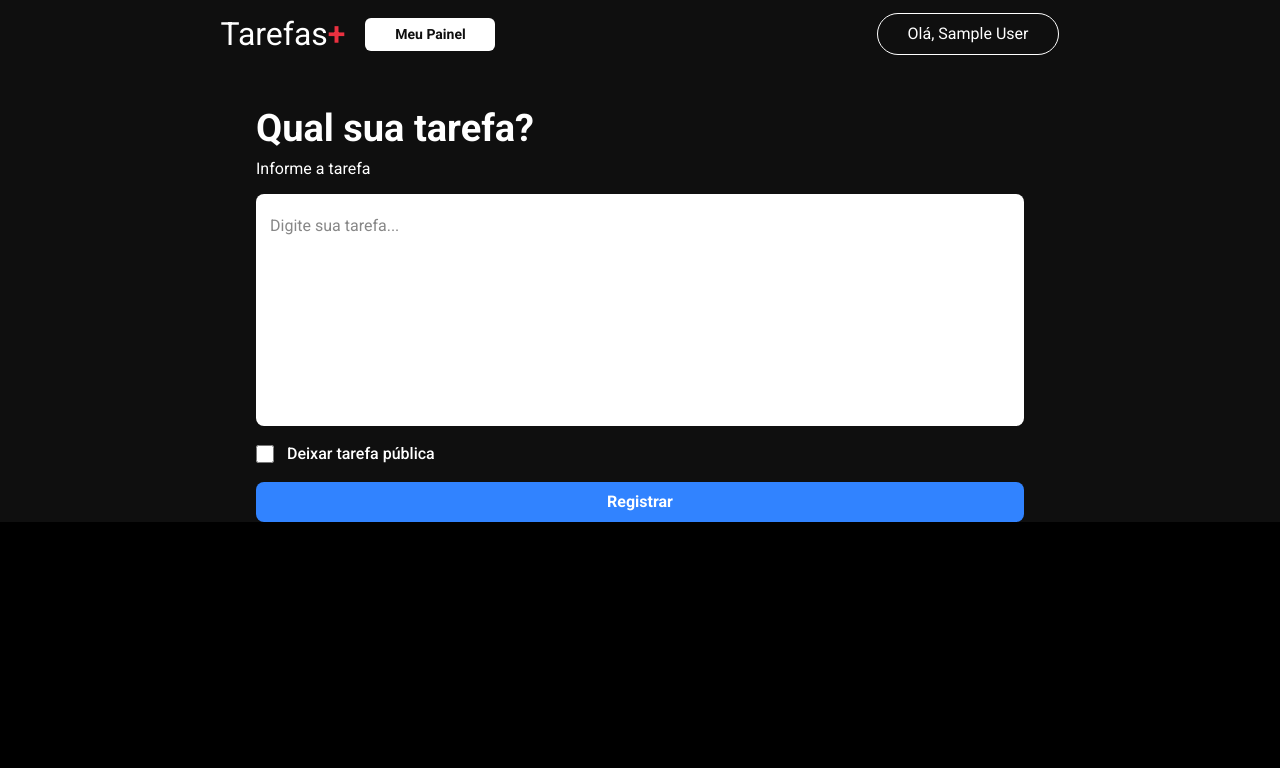
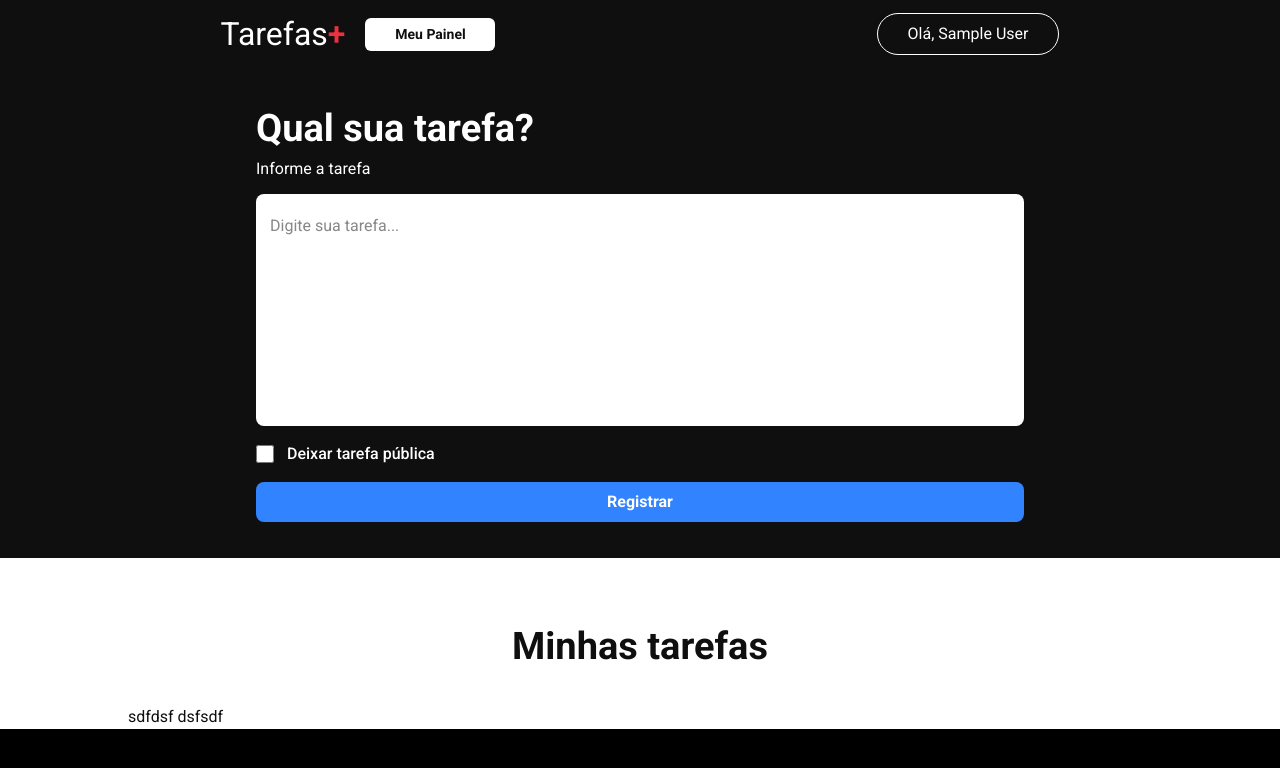
Before and after one commit to BrenoDev00/Estudos_Next, a Next.js app in the folder task-app/: page /dashboard in a window 1280 px wide. Shown: the top 768 px of the page. Built offline with nearby package versions, Linux system fonts and the light colour scheme; no server answers; sample sign-in values are in the browser's storage.

Commit message:
adiciona componente Task Container

```diff
--- a/task-app/src/app/dashboard/page.tsx
+++ b/task-app/src/app/dashboard/page.tsx
@@ -11,10 +11,8 @@ export default function Dashboard({ session }: SessionType) {
       <ProtectedPage>
         <Header />
 
-        <main
-          className={twMerge("bg-bg-black flex items-center justify-center")}
-        >
-          <section className="grow max-w-[1024px] px-[128px]">
+        <main className={twMerge("bg-bg-black flex flex-col items-center")}>
+          <section className="w-[1024px] px-[128px] pb-[36px]">
             <div>
               <h1
                 className={twMerge(
@@ -68,6 +66,14 @@ export default function Dashboard({ session }: SessionType) {
               </form>
             </div>
           </section>
+
+          <section className="bg-white w-full flex flex-col items-center gap-[30px]">
+            <h2 className="text-bg-black font-bold text-[38px] mt-[60px]">
+              Minhas tarefas
+            </h2>
+
+            <div className="w-[1024px] text-bg-black">sdfdsf dsfsdf</div>
+          </section>
         </main>
       </ProtectedPage>
     </SessionProvider>
--- a/task-app/src/app/globals.css
+++ b/task-app/src/app/globals.css
@@ -15,6 +15,7 @@ body {
 @theme {
   --color-bg-black: #0f0f0f;
   --color-bg-blue: #3183ff;
+  --color-dark-blue: #316bff;
   --color-red: #ea3140;
   --color-white: #ffffff;
   --color-light-gray: #cccccc;
--- a/task-app/src/components/button.tsx
+++ b/task-app/src/components/button.tsx
@@ -34,7 +34,7 @@ export const Button = ({
 
   if (variant === "secondary") {
     buttonStyle = twMerge(
-      "bg-bg-blue rounded-[8px] py-[8px] px-[30px] cursor-pointer font-bold",
+      "bg-bg-blue rounded-[8px] py-[8px] px-[30px] cursor-pointer font-bold hover:bg-dark-blue",
       "max-md:text-[14px] max-sm:text-[12px]",
       "max-md:px-[25px] max-md:py-[6px] max-sm:px-[20px]"
     );
--- /dev/null
+++ b/task-app/src/components/task/task-container.tsx
@@ -0,0 +1,14 @@
+import { twMerge } from "tailwind-merge";
+import { TaskContainerProps } from "@/types/components";
+
+export const TaskContainer = ({ className }: TaskContainerProps) => {
+  return (
+    <article
+      className={twMerge(
+        "border border-dark-gray rounded-[8px]",
+        "pt-[10px] pb-[15px] pl-[15px] pr-[20px]",
+        className
+      )}
+    ></article>
+  );
+};
--- a/task-app/src/types/components/index.ts
+++ b/task-app/src/types/components/index.ts
@@ -2,3 +2,4 @@ export * from "./button.type";
 export * from "./label-box.type";
 export * from "./protected-page.type";
 export * from "./textarea.type";
+export * from "./task-container.type";
--- /dev/null
+++ b/task-app/src/types/components/task-container.type.ts
@@ -0,0 +1,3 @@
+export interface TaskContainerProps {
+  className?: string;
+}
```
Also changed, not shown: task-app/src/components/task/task.tsx (added).
